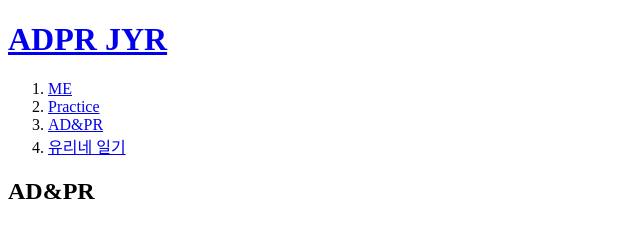
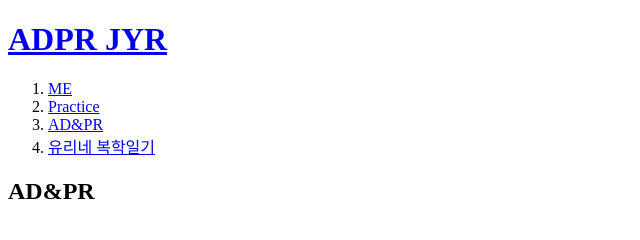
Before and after one commit to ur22222/web1, a plain HTML site: page 3.html in a window 1280 px wide. Shown: the top 240 px of the page, 0-640 px from the left. Drawn offline with Linux system fonts and the light colour scheme.

Commit message:
Update 3.html

```diff
--- a/3.html
+++ b/3.html
@@ -20,7 +20,7 @@
 <li><a href="1.html">ME</a></li>
 <li><a href="2.html">Practice</a></li>
 <li><a href="3.html">AD&PR</a></li>
-<li><a href="daily.html">유리네 일기</a></li>
+<li><a href="daily.html">유리네 복학일기</a></li>
 </ol>
 
 
```
